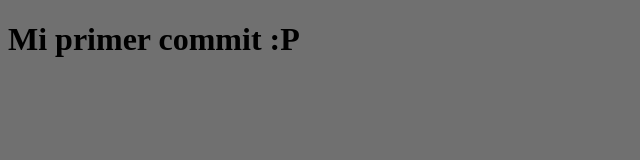
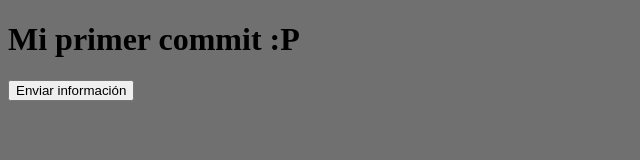
Before and after one commit to IrisScarlett/MiPrimerRepositorio, a plain HTML site: page index.html in a window 1280 px wide. Shown: the whole page, without its empty margins (0-640 px from the left). Drawn offline with Linux system fonts and the light colour scheme.

Commit message:
Update index.html

```diff
--- a/index.html
+++ b/index.html
@@ -9,6 +9,7 @@
 </head>
 <body>
     <h1>Mi primer commit :P</h1>
+    <button>Enviar información</button>
     <script src="assets/js/main.js"></script>
 </body>
 </html>
```
